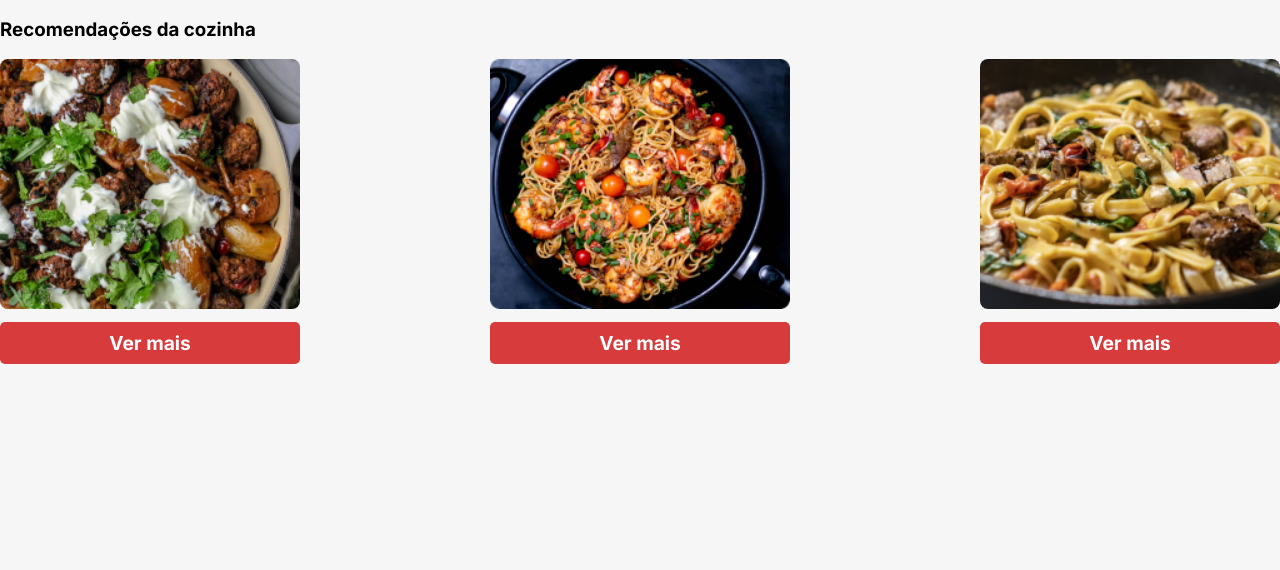
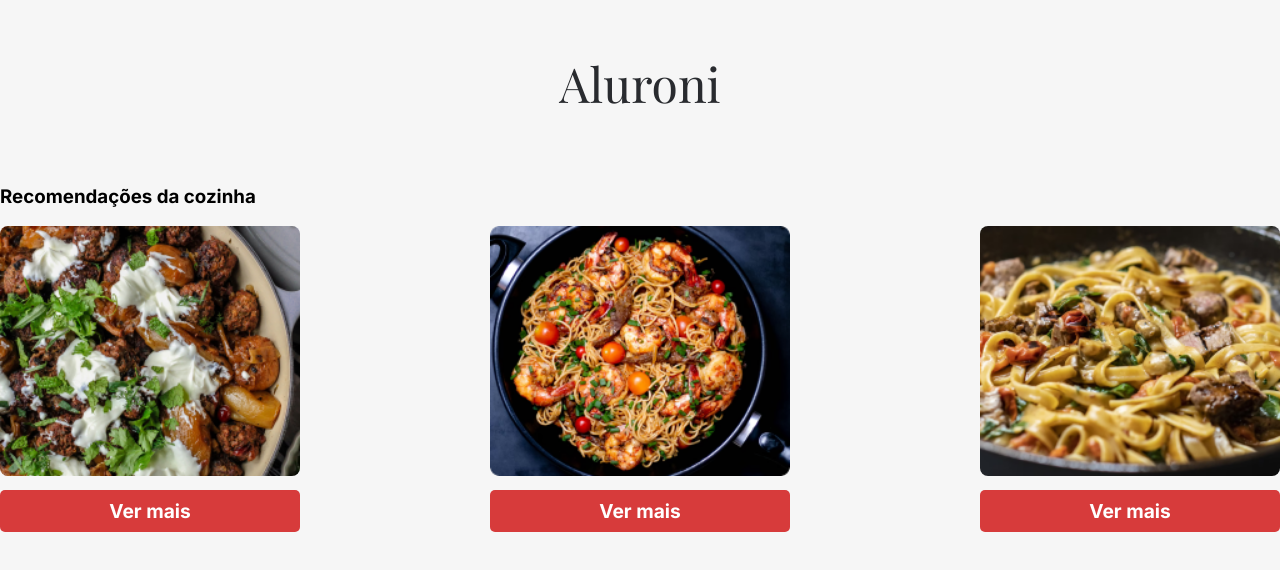
Before and after one commit to ianfilipe/aluroni, a React (Create React App) app: page / in a window 1280 px wide. Shown: the top 570 px of the page. Built offline with nearby package versions, Linux system fonts and the light colour scheme.

Commit message:
reusing the nav component

```diff
--- /dev/null
+++ b/src/components/Nav/Nav.module.scss
@@ -0,0 +1,22 @@
+@import "styles/variables";
+@import "styles/breakpoints";
+
+.nav {
+  padding: 48px $px;
+  @media (max-width: $desktop_xsm) {
+    padding: 24px $px-mobile;
+  }
+  @media (min-width: $desktop_xsm) and (max-width: $desktop_sm) {
+    padding: 24px $px-sm;
+  }
+  @media (min-width: $desktop_sm) and (max-width: $desktop_md) {
+    padding: 24px $px-md;
+  }
+  &__logo {
+    color: #292b2f;
+    text-align: center;
+    font-family: "Playfair Display";
+    font-size: 48px;
+    font-weight: 400;
+  }
+}
--- /dev/null
+++ b/src/components/Nav/index.tsx
@@ -0,0 +1,9 @@
+import styles from './Nav.module.scss'
+
+export default function Nav() {
+	return (
+		<nav className={styles.nav}>
+			<h1 className={styles.nav__logo}>Aluroni</h1>
+		</nav>
+	)
+}
--- a/src/pages/Home/index.tsx
+++ b/src/pages/Home/index.tsx
@@ -1,3 +1,4 @@
+import Nav from 'components/Nav'
 import menu from 'data/menu.json'
 import styles from './Home.module.scss'
 
@@ -6,6 +7,7 @@ export default function Home() {
 	recommendedDishes = recommendedDishes.sort(() => 0.5 - Math.random()).splice(0,3)
 	return (
 		<section>
+			<Nav />
 			<h3 className={styles.title}>Recomendações da cozinha</h3>
 			<div className={styles.recomendados}>{recommendedDishes.map(item => (
 				<div key={item.id} className={styles.recomendado}>
--- a/src/pages/Menu/Menu.module.scss
+++ b/src/pages/Menu/Menu.module.scss
@@ -1,25 +1,5 @@
 @import "styles/variables";
 @import "styles/breakpoints";
-
-.nav {
-  padding: 48px $px;
-  @media (max-width: $desktop_xsm) {
-    padding: 24px $px-mobile;
-  }
-  @media (min-width: $desktop_xsm) and (max-width: $desktop_sm) {
-    padding: 24px $px-sm;
-  }
-  @media (min-width: $desktop_sm) and (max-width: $desktop_md) {
-    padding: 24px $px-md;
-  }
-  &__logo {
-    color: #292b2f;
-    text-align: center;
-    font-family: "Playfair Display";
-    font-size: 48px;
-    font-weight: 400;
-  }
-}
 
 .header {
   align-items: center;
--- a/src/pages/Menu/index.tsx
+++ b/src/pages/Menu/index.tsx
@@ -1,4 +1,5 @@
 // import { ReactComponent as Logo } from "assets/logo.svg";
+import Nav from 'components/Nav'
 import { useState } from 'react'
 import Computer from './Computer'
 import Filters from './Filters'
@@ -12,9 +13,7 @@ export default function Menu() {
 	const [computer, setComputer] = useState('')
 	return (
 		<main>
-			<nav className={styles.nav}>
-				<h1 className={styles.nav__logo}>Aluroni</h1>
-			</nav>
+			<Nav />
 			<header className={styles.header}>
 				<div className={styles.header__searchbox}>
 					<SearchEngine search={search} setSearch={setSearch} />
```
